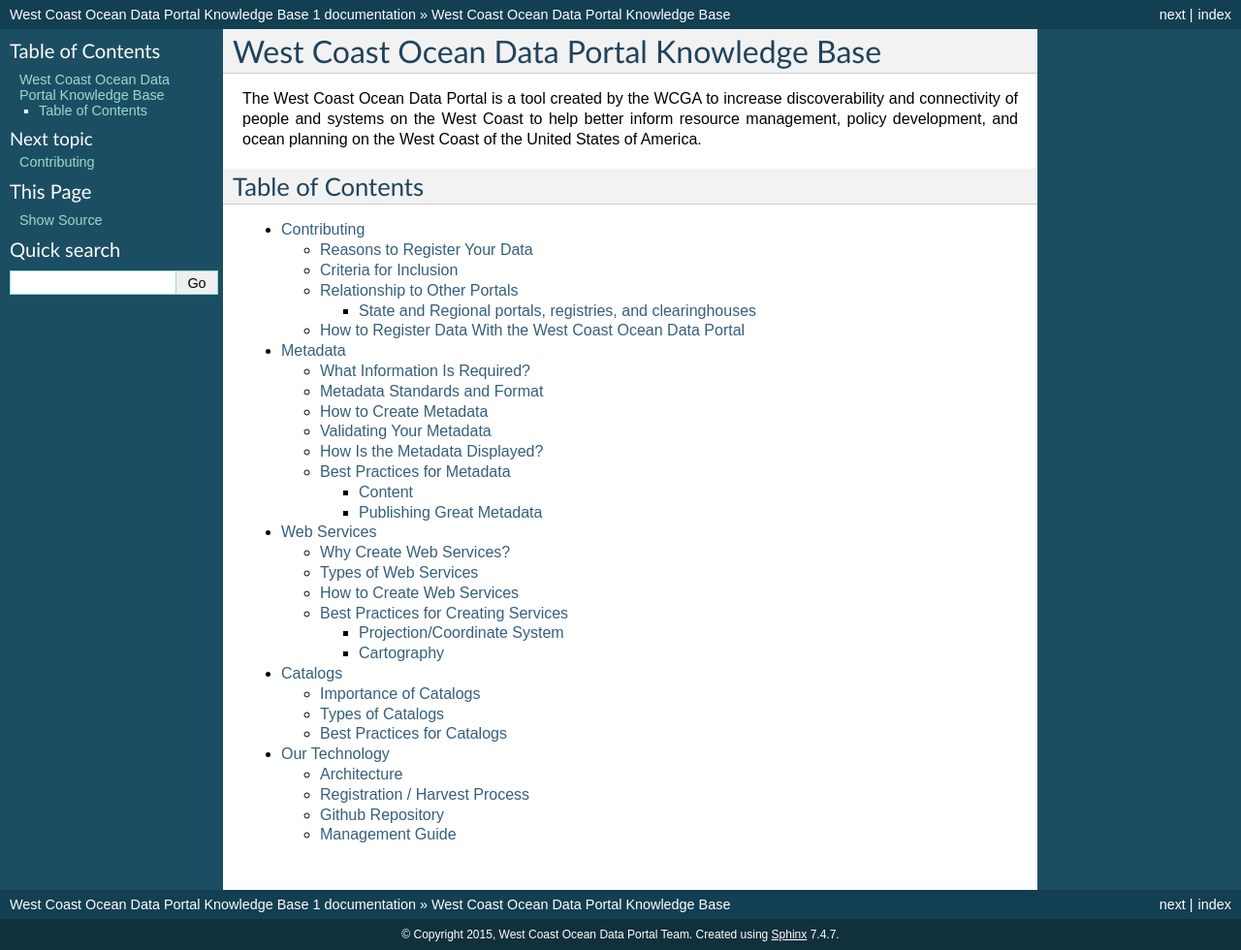
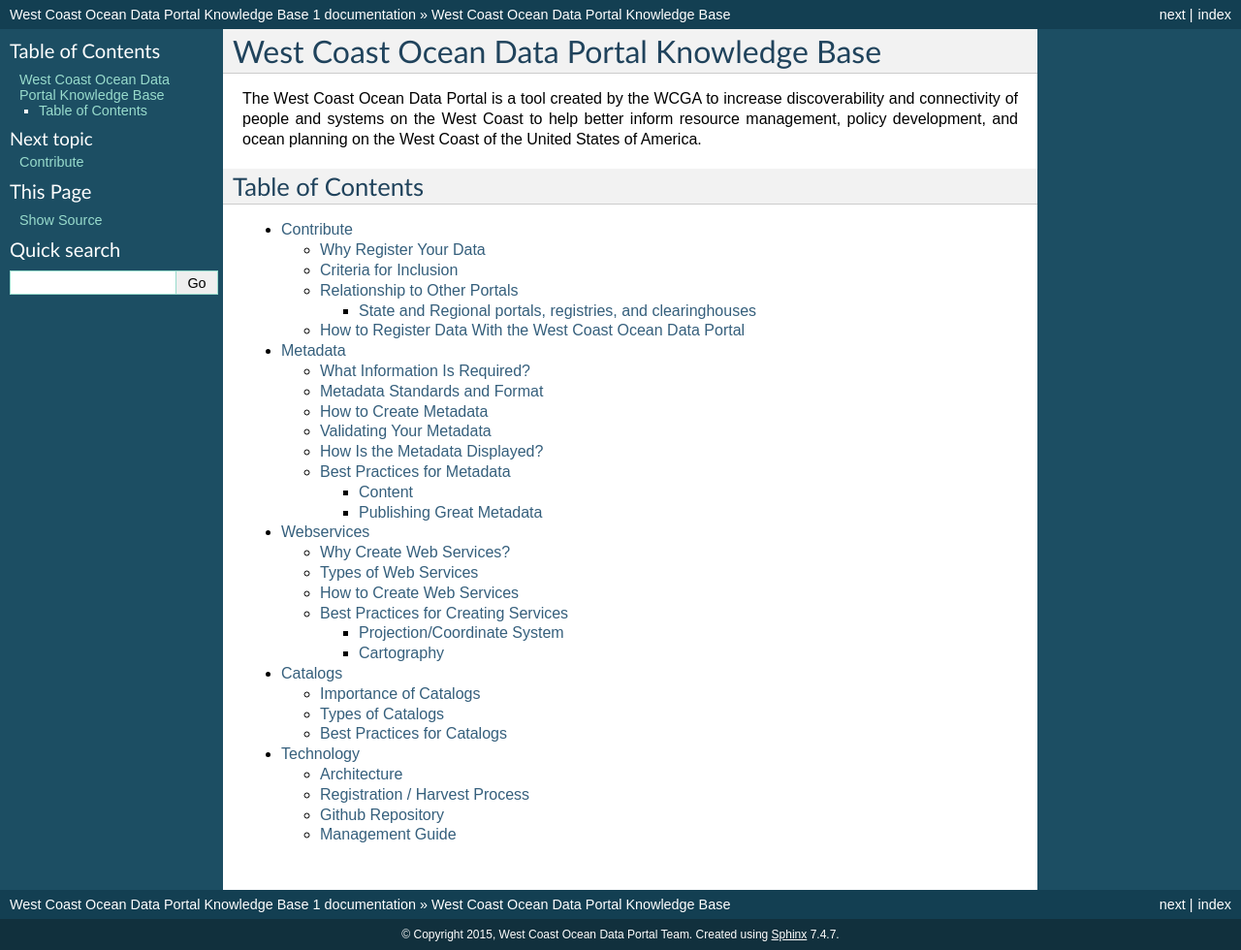
Before and after one commit to WCGA/knowledge-base, a Sphinx documentation site: the page built from docs/index.rst, in a window 1280 px wide. Shown: the whole page at 97% size. Built offline with Sphinx 7.4.7, drawn with Linux system fonts in a browser that asks for light colours.

Commit message:
reorganize strucuture with subfolders

```diff
--- a/docs/contributing.rst
+++ b/docs/contribute/contribute.rst
@@ -1,8 +1,9 @@
-Contributing
-============
+==========
+Contribute
+==========
 
-Reasons to Register Your Data
------------------------------
+Why Register Your Data
+======================
 
 * Wider advertisement of data holding to new user groups and stakeholders.
 * Inclusion in decision-making for regional issues like sea level rise adaptation, ocean acidification, and marine planning.
@@ -10,7 +11,7 @@
 * Demonstration of regional collaboration and sharing often required by grant funding agencies.
 
 Criteria for Inclusion
-----------------------
+======================
 
 * The data must have a metadata record, preferably in FGDC or ISO format :ref:text <`Relationship to Other Portals`>_, and hosted on-line.
 * The metadata must link to web services or direct download of data
@@ -19,14 +20,14 @@
 * It is highly recommended that web services be OGC-compliant or exist as an ArcGIS version 10.x REST service.
 
 Relationship to Other Portals
--------------------------------
+=============================
 
 If your data are already included in another data portal, they may also be available to the WCODP
 
 State and Regional portals, registries, and clearinghouses
-~~~~~~~~~~~~~~~~~~~~~~~~~~~~~~~~~~~~~~~~~~~~~~~~~~~~~~~~~~
+----------------------------------------------------------
 Include content from Appendix A in the current Best Practices Guid
 
 How to Register Data With the West Coast Ocean Data Portal
------------------------------------------------------------
+==========================================================
 If you have data, metadata, and web services that you would like to make accessible via the West Coast Ocean Data Portal:
--- a/docs/index.rst
+++ b/docs/index.rst
@@ -1,3 +1,4 @@
+===========================================
 West Coast Ocean Data Portal Knowledge Base
 ===========================================
 
@@ -7,13 +8,13 @@
 planning on the West Coast of the United States of America.
 
 Table of Contents
------------------
+=================
 
 .. toctree::
   :maxdepth: 3
 
-  contributing
-  metadata
-  webservices
-  catalogs
-  technology
+  Contribute <contribute/contribute>
+  Metadata <metadata/metadata>
+  Webservices <webservices/webservices>
+  Catalogs <catalogs/catalogs>
+  Technology <technology/technology>
```
Also changed, not shown: docs/catalogs/catalogs.rst (renamed from docs/catalogs.rst, +4 -3 lines), docs/metadata/metadata.rst (renamed from docs/metadata.rst, +9 -8 lines), docs/technology/technology.rst (renamed from docs/technology.rst, +5 -4 lines), docs/webservices/webservices.rst (renamed from docs/webservices.rst, +7 -6 lines), 1 other file.
